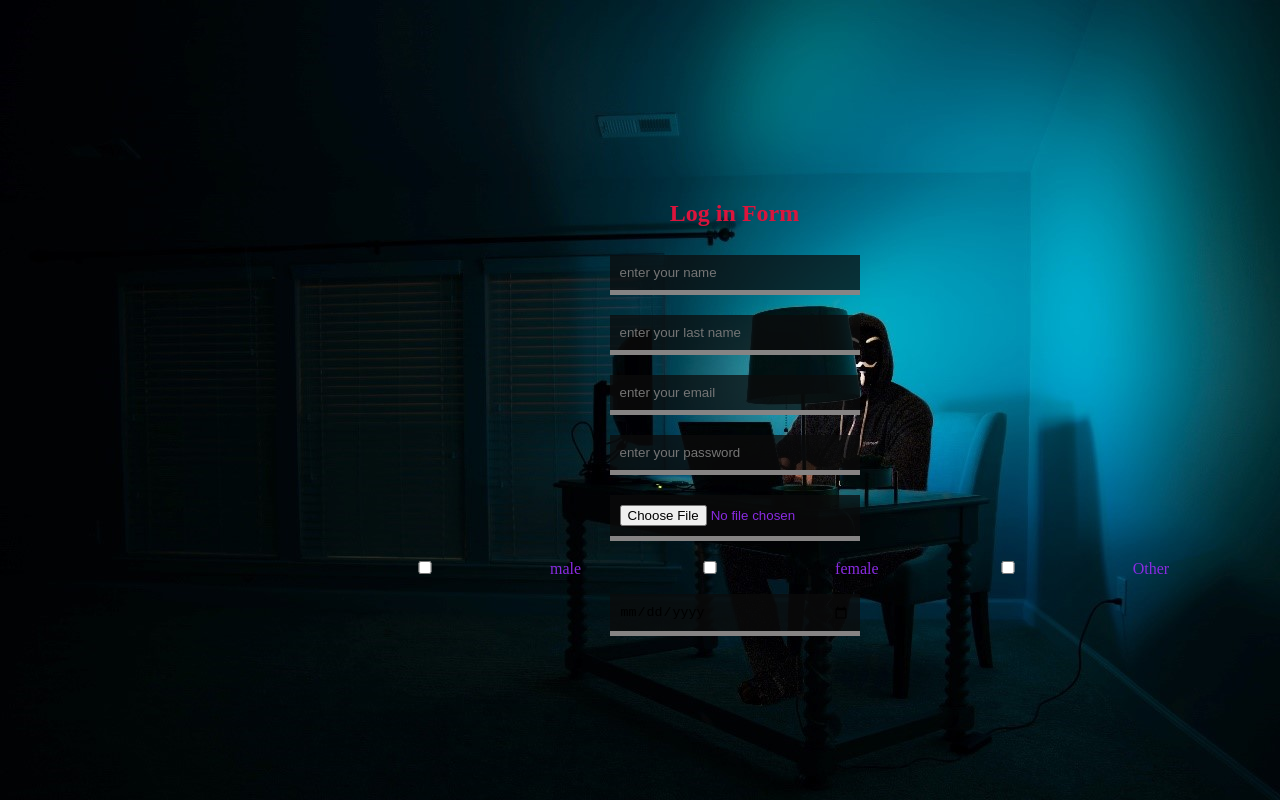
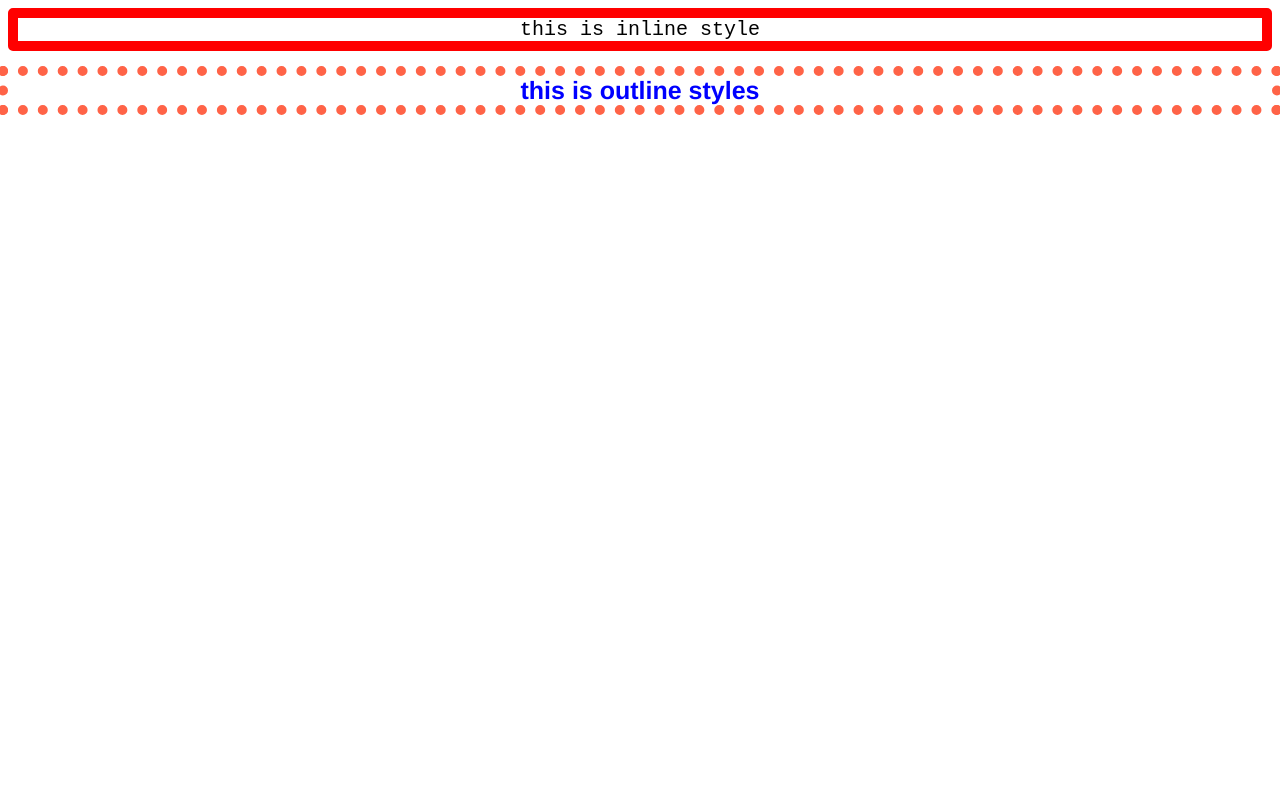
Before and after one commit to Kausar56/learning-html, a plain HTML site: page index.html in a window 1280 px wide. Drawn offline with Linux system fonts and the light colour scheme.

Commit message:
another code

```diff
--- a/index.html
+++ b/index.html
@@ -7,23 +7,8 @@
 </head>
 <body>
 
-<div class="log">
-    <form id="log_in">
-        <h2 id="caption">Log in Form</h2><br>
-        <input type="name" placeholder="enter your name"><br>
-        <input type="last name" placeholder="enter your last name"><br>
-        <input type="email" name="email" placeholder="enter your email"><br>
-        <input type="password" placeholder="enter your password"><br>
-        <input type="file" name="send your file">
-        <br>
-        <input type="checkbox" value="male">male
-        <input type="checkbox" value="female">female
-        <input type="checkbox" value="Other">Other
-<br>
-        <input type="date" value="date">
+<p>this is inline style</p>
 
-    </form>
-</div>
-
+<h3 id="stt">this is outline styles</h3>
 </body>
 </html>
--- a/style.css
+++ b/style.css
@@ -1,34 +1,16 @@
-*{
-    margin: 0px;
-    padding:0px;
+p{
+    text-align:center;
+    text-color: red;
+    font-size: 20px;
+    font-family: 'Courier New', Courier, monospace;
+    border: 10px solid red;
+    border-radius:5px
 }
 
-.log{
-    width: 100%;
-    height: 100%;
-    background-image: url(images/deep-web-cover.jpg);
-    background-attachment: fixed;
-    display: flex;
-
+#stt{
+    text-align: center;
+    color: blue;
+    font-size: 25px;
+    font-family: 'Franklin Gothic Medium', 'Arial Narrow', Arial, sans-serif;
+    outline: 10px dotted tomato;
 }
-
-.log #log_in{
-    text-align:center;
-    margin-left: 300px;
-    margin-top: 200px;
-    color: blueviolet;
-}
-
-.log #log_in #caption{
-    color: crimson;
-    font-weight: bold;
-}
-.log #log_in input{
-    border: none;
-    padding: 10px;
-    margin: 10px 0px;
-    width: 250px;
-    background-color: rgba(11, 12, 12, 0.733);
-    border-bottom:5px solid rgb(134, 132, 132);
-    color: antiquewhitegit;
-}
```
